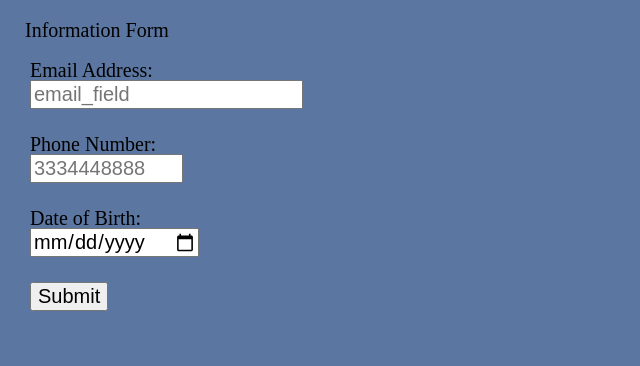
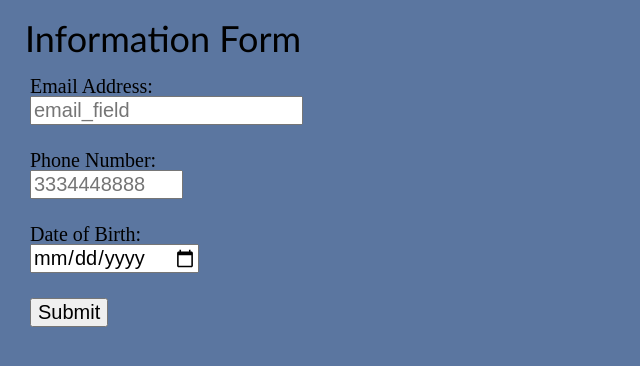
Before and after one commit to Hoizard/ITMD362-Lab2, a plain HTML site: page index.html in a window 1280 px wide. Shown: the whole page, without its empty margins (0-640 px from the left). Drawn offline with Linux system fonts and the light colour scheme.

Commit message:
Lowered margin-bottom to 10px from 15px. Added font and size for header

```diff
--- a/screen.css
+++ b/screen.css
@@ -231,10 +231,14 @@ body {
 p
 {
   margin-top: 15px;
-  margin-bottom: 15px;
+  margin-bottom: 10px;
   padding: 5px;
 }
 
+h1{
+  font-size: 36px;
+  font-family: "Gill Sans", sans-serif;
+}
 
 label, input {
   display: block;
```
